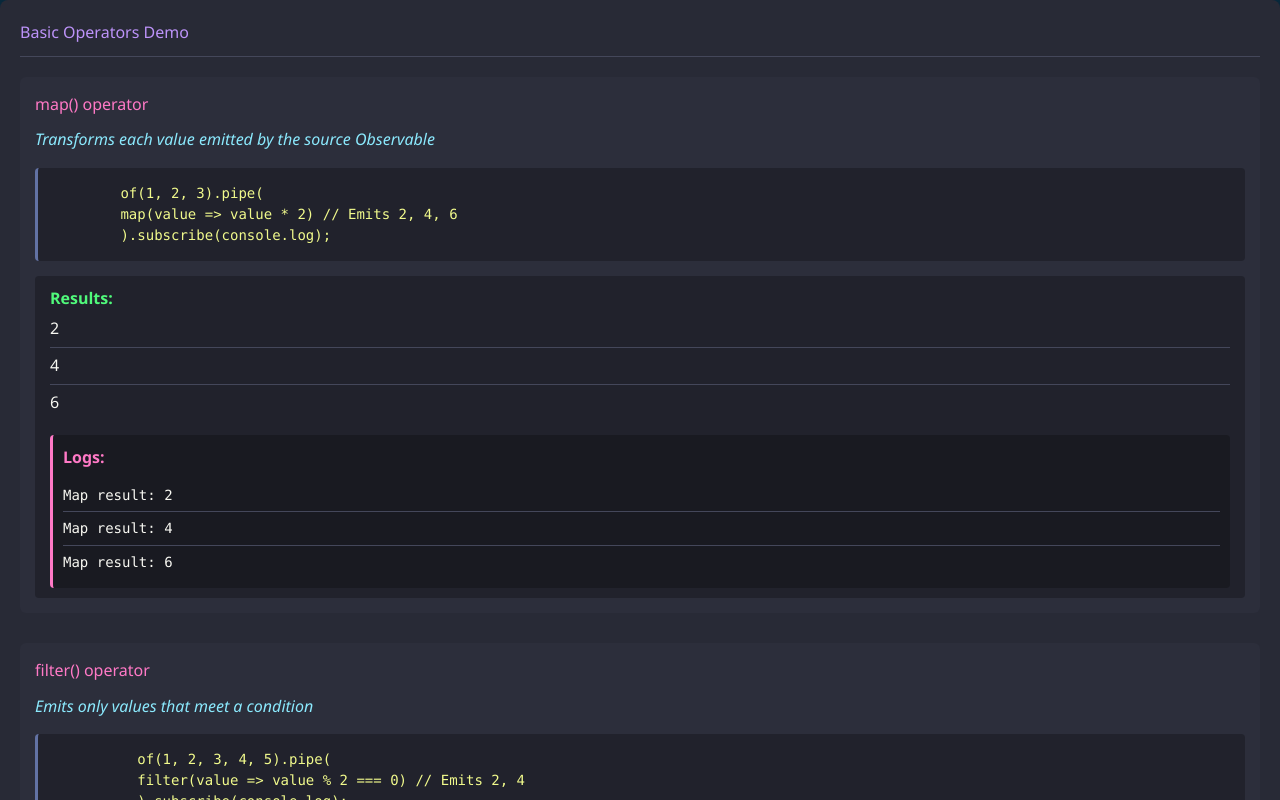
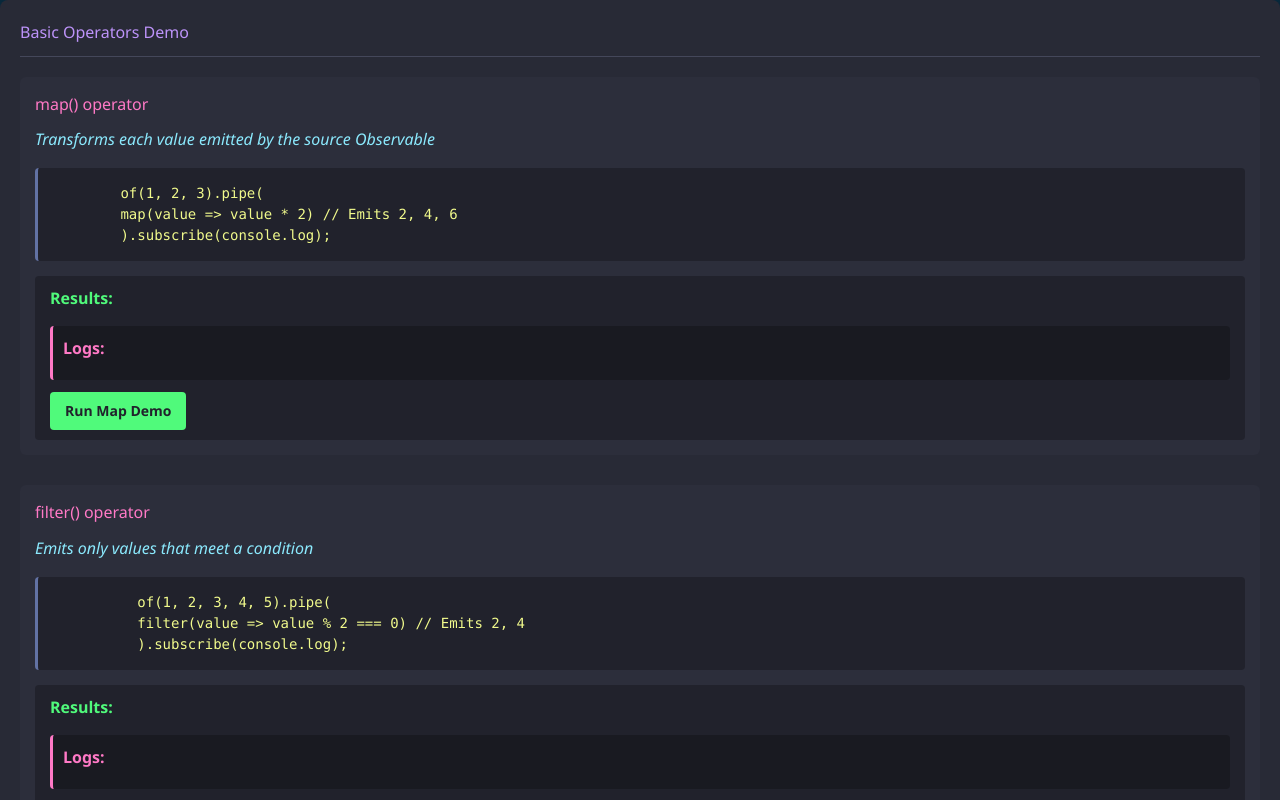
Before and after one commit to abdulrashid232/RxJS-Presentation, an Angular app: page /demos/basic-operators in a window 1280 px wide. Built offline with nearby package versions, Linux system fonts and the light colour scheme.

Commit message:
feat: Add individual demo buttons for map, filter, and combined operators with updated UI instructions

```diff
--- a/src/app/demos/basic-operators-demo/basic-operators-demo.component.css
+++ b/src/app/demos/basic-operators-demo/basic-operators-demo.component.css
@@ -136,3 +136,21 @@ pre {
 .log-item:last-child {
     border-bottom: none;
 }
+
+.section-button {
+    background-color: #50fa7b;
+    color: #21222c;
+    border: none;
+    border-radius: 4px;
+    padding: 8px 15px;
+    margin-top: 12px;
+    font-size: 14px;
+    font-weight: bold;
+    cursor: pointer;
+    transition: background-color 0.2s;
+    display: block;
+}
+
+.section-button:hover {
+    background-color: #3ece64;
+}
--- a/src/app/demos/basic-operators-demo/basic-operators-demo.component.html
+++ b/src/app/demos/basic-operators-demo/basic-operators-demo.component.html
@@ -28,6 +28,9 @@
           }
         </ul>
       </div>
+      <button class="section-button" (click)="runMapDemo()">
+        Run Map Demo
+      </button>
     </div>
   </div>
 
@@ -56,6 +59,9 @@
           }
         </ul>
       </div>
+      <button class="section-button" (click)="runFilterDemo()">
+        Run Filter Demo
+      </button>
     </div>
   </div>
 
@@ -89,12 +95,16 @@
           }
         </ul>
       </div>
+      <button class="section-button" (click)="runCombinedDemo()">
+        Run Combined Demo
+      </button>
     </div>
   </div>
 
-  <button class="demo-button" (click)="runDemoAgain()">Run Demo Again</button>
+  <button class="demo-button" (click)="runDemoAgain()">Run All Demos</button>
   <p class="tip">
-    Logs are now displayed in the UI. Console logs are still available for
-    reference.
+    Click the individual buttons to run each demo separately, or the button
+    above to run all demos. Logs are displayed in the UI. Console logs are also
+    available for reference.
   </p>
 </div>
--- a/src/app/demos/basic-operators-demo/basic-operators-demo.component.ts
+++ b/src/app/demos/basic-operators-demo/basic-operators-demo.component.ts
@@ -1,4 +1,4 @@
-import { Component, OnInit } from '@angular/core';
+import { Component } from '@angular/core';
 
 import { of } from 'rxjs';
 import { map, filter, tap } from 'rxjs/operators';
@@ -9,23 +9,17 @@ import { map, filter, tap } from 'rxjs/operators';
   templateUrl: './basic-operators-demo.component.html',
   styleUrl: './basic-operators-demo.component.css',
 })
-export class BasicOperatorsDemoComponent implements OnInit {
+export class BasicOperatorsDemoComponent {
   mapResults: number[] = [];
   filterResults: number[] = [];
   combineResults: number[] = [];
 
-  // Log messages for UI display
   mapLogs: string[] = [];
   filterLogs: string[] = [];
   combinedLogs: { stage: string; value: number }[] = [];
-
   constructor() {}
 
-  ngOnInit(): void {
-    this.demoMapOperator();
-    this.demoFilterOperator();
-    this.demoCombinedOperators();
-  }
+
 
   demoMapOperator(): void {
     of(1, 2, 3)
@@ -74,6 +68,25 @@ export class BasicOperatorsDemoComponent implements OnInit {
         console.log('Final result:', result);
       });
   }
+
+  runMapDemo(): void {
+    this.mapResults = [];
+    this.mapLogs = [];
+    this.demoMapOperator();
+  }
+
+  runFilterDemo(): void {
+    this.filterResults = [];
+    this.filterLogs = [];
+    this.demoFilterOperator();
+  }
+
+  runCombinedDemo(): void {
+    this.combineResults = [];
+    this.combinedLogs = [];
+    this.demoCombinedOperators();
+  }
+
   runDemoAgain(): void {
     this.mapResults = [];
     this.filterResults = [];
```
